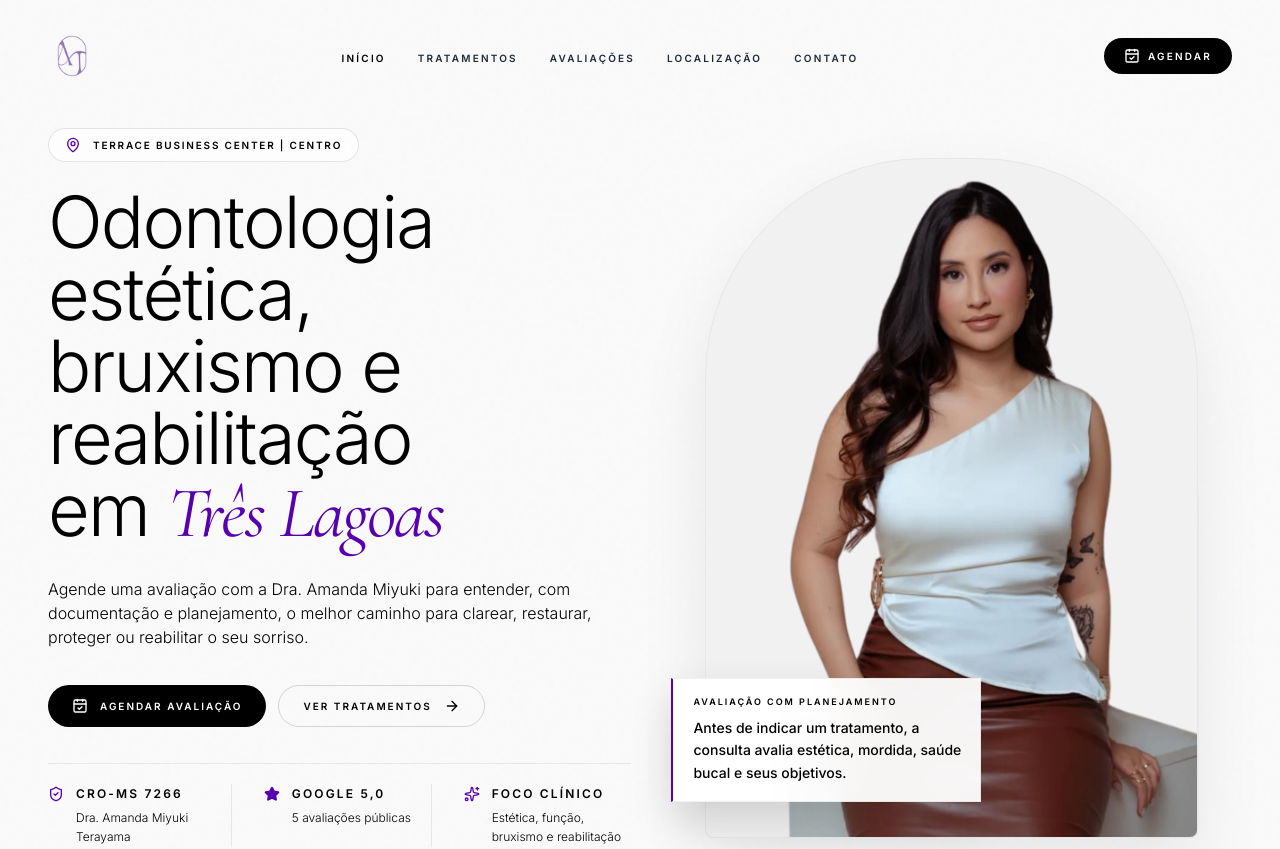
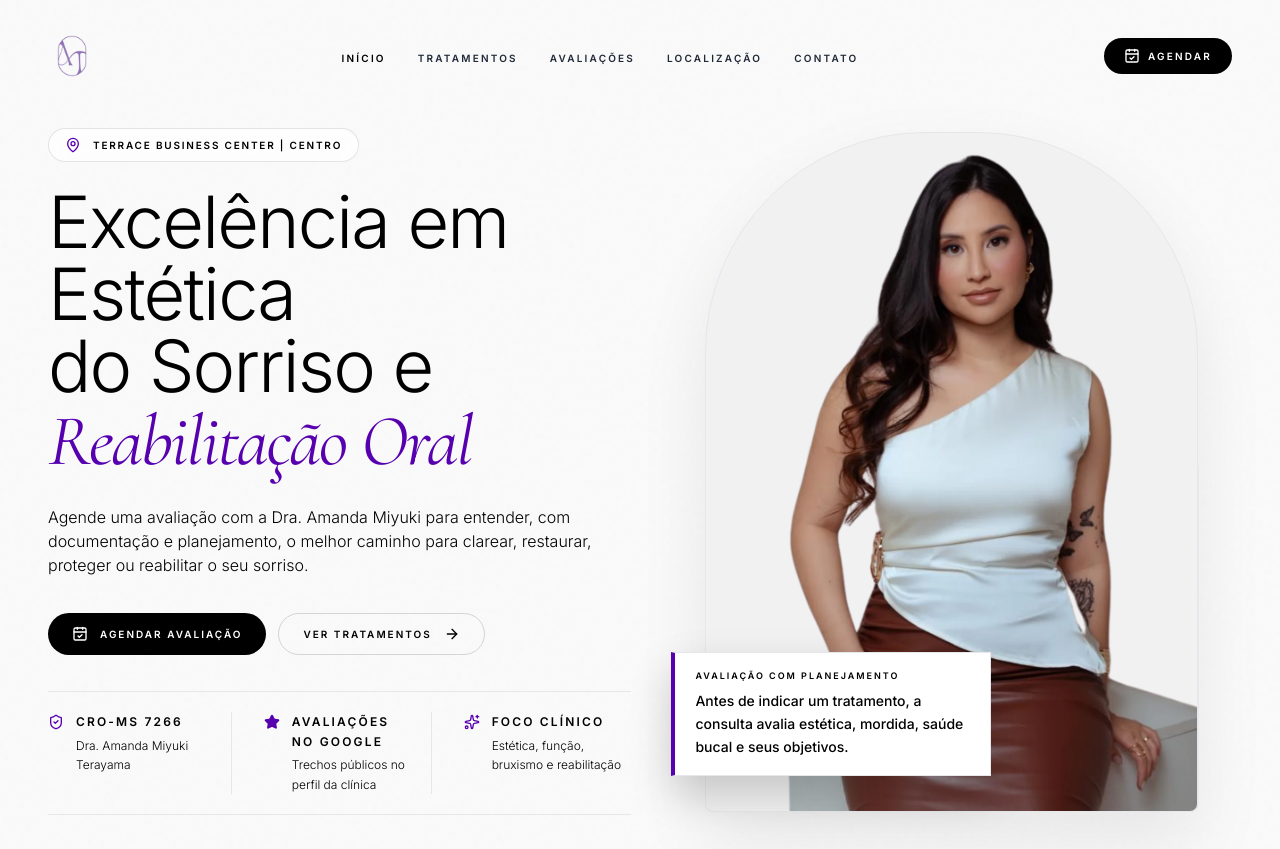
Before and after one commit to RMTerayama/dr-amanda-landing, a React (Vite) app: page / in a window 1280 px wide. Shown: the top 849 px of the page. Built offline with nearby package versions, Linux system fonts and the light colour scheme.

Commit message:
Ajusta hero e avaliacoes

```diff
--- a/src/App.jsx
+++ b/src/App.jsx
@@ -7,7 +7,7 @@ import HomePage from './pages/HomePage';
 import LocationPage from './pages/LocationPage';
 import TreatmentsPage from './pages/TreatmentsPage';
 import FooterSection from './sections/FooterSection';
-import { faqItems, googleReviews, siteInfo, treatmentSeoBlocks } from './data/site';
+import { faqItems, siteInfo, treatmentSeoBlocks } from './data/site';
 
 const normalizePath = (pathname) => {
   const cleanPath = pathname.replace(/\/+$/, '');
@@ -81,12 +81,6 @@ const buildStructuredData = (baseUrl) => [
     openingHours: '07:00-12:00, 13:00-17:00',
     sameAs: [siteInfo.instagramUrl, siteInfo.googleProfileUrl],
     hasMap: `https://www.google.com/maps/search/?api=1&query=${encodeURIComponent(siteInfo.mapQuery)}`,
-    aggregateRating: {
-      '@type': 'AggregateRating',
-      ratingValue: googleReviews.rating.replace(',', '.'),
-      bestRating: '5',
-      reviewCount: googleReviews.total,
-    },
   },
   {
     '@context': 'https://schema.org',
--- a/src/sections/GoogleReviewsSection.jsx
+++ b/src/sections/GoogleReviewsSection.jsx
@@ -51,20 +51,15 @@ const GoogleReviewsSection = () => {
                   <ShieldCheck className="h-4 w-4" aria-hidden="true" />
                   Perfil público do Google
                 </div>
-                <div className="flex items-end gap-4">
-                  <span className="text-6xl font-light tracking-tight text-neutral-950 md:text-7xl">
-                    {googleReviews.rating}
-                  </span>
-                  <div className="pb-2">
-                    <div className="flex gap-1 text-[#F59E0B]" aria-label="Nota máxima no Google">
-                      {stars.map((star) => (
-                        <Star key={star} className="h-5 w-5 fill-current" aria-hidden="true" />
-                      ))}
-                    </div>
-                    <p className="mt-2 text-xs font-semibold uppercase tracking-[0.18em] text-neutral-500">
-                      {googleReviews.total} avaliações públicas
-                    </p>
+                <div>
+                  <div className="flex gap-1 text-[#F59E0B]" aria-label="Avaliações no Google">
+                    {stars.map((star) => (
+                      <Star key={star} className="h-6 w-6 fill-current" aria-hidden="true" />
+                    ))}
                   </div>
+                  <p className="mt-3 text-xs font-semibold uppercase tracking-[0.18em] text-neutral-500">
+                    Avaliações públicas no perfil da clínica
+                  </p>
                 </div>
               </div>
 
--- a/src/sections/HeroSection.jsx
+++ b/src/sections/HeroSection.jsx
@@ -3,7 +3,7 @@ import { motion as Motion } from 'framer-motion';
 import { ArrowRight, MapPin, ShieldCheck, Sparkles, Star } from 'lucide-react';
 import WhatsAppButton from '../components/WhatsAppButton';
 import drAmandaImg from '../assets/DrAmanda.webp';
-import { googleReviews, siteInfo } from '../data/site';
+import { siteInfo } from '../data/site';
 
 const smoothCurve = [0.22, 1, 0.36, 1];
 
@@ -36,10 +36,10 @@ const HeroSection = () => {
             animate={{ opacity: 1, y: 0 }}
             transition={{ duration: 0.75, ease: smoothCurve, delay: 0.12 }}
           >
-            <span className="block">Odontologia estética,</span>
-            <span className="block">bruxismo e reabilitação</span>
+            <span className="block">Excelência em Estética</span>
+            <span className="block">do Sorriso e</span>
             <span className="block">
-              em <span className="font-serif italic text-[#5700B0]">Três Lagoas</span>
+              <span className="font-serif italic text-[#5700B0]">Reabilitação Oral</span>
             </span>
           </Motion.h1>
 
@@ -95,9 +95,9 @@ const HeroSection = () => {
                 <Star className="mt-0.5 h-4 w-4 shrink-0 fill-[#5700B0] text-[#5700B0]" aria-hidden="true" />
                 <div>
                   <dt className="font-semibold uppercase tracking-[0.18em] text-neutral-900">
-                    Google {googleReviews.rating}
+                    Avaliações no Google
                   </dt>
-                  <dd className="mt-1">{googleReviews.total} avaliações públicas</dd>
+                  <dd className="mt-1">Trechos públicos no perfil da clínica</dd>
                 </div>
               </div>
               <div className="flex gap-3 sm:pl-4">
@@ -132,7 +132,7 @@ const HeroSection = () => {
           </div>
 
           <Motion.div
-            className="absolute bottom-6 left-0 max-w-[280px] border border-black/5 border-l-2 border-l-[#5700B0] bg-white/95 py-3 pl-4 pr-3 text-neutral-950 shadow-[0_18px_42px_rgba(0,0,0,0.14)] backdrop-blur-md md:bottom-9 md:max-w-[310px] md:py-4 md:pl-5"
+            className="absolute bottom-6 left-0 max-w-[280px] border border-neutral-200 border-l-4 border-l-[#5700B0] bg-white py-4 pl-5 pr-4 text-neutral-950 shadow-[0_18px_42px_rgba(0,0,0,0.18)] md:bottom-9 md:max-w-[320px]"
             initial={{ opacity: 0, x: -18 }}
             animate={{ opacity: 1, x: 0 }}
             transition={{ duration: 0.75, ease: smoothCurve, delay: 0.32 }}
```
